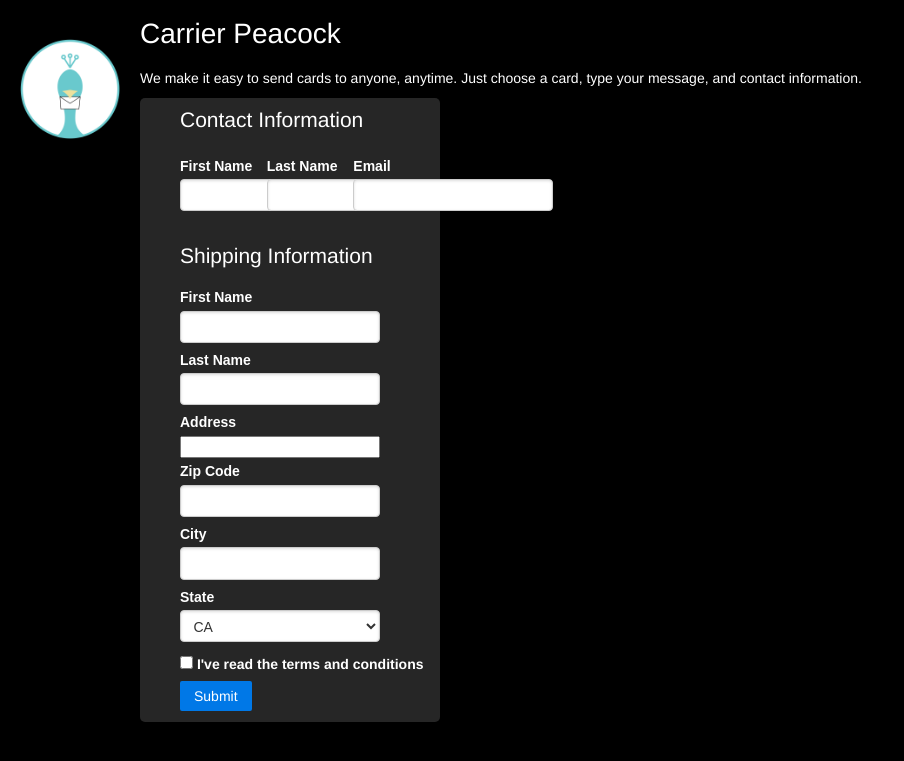
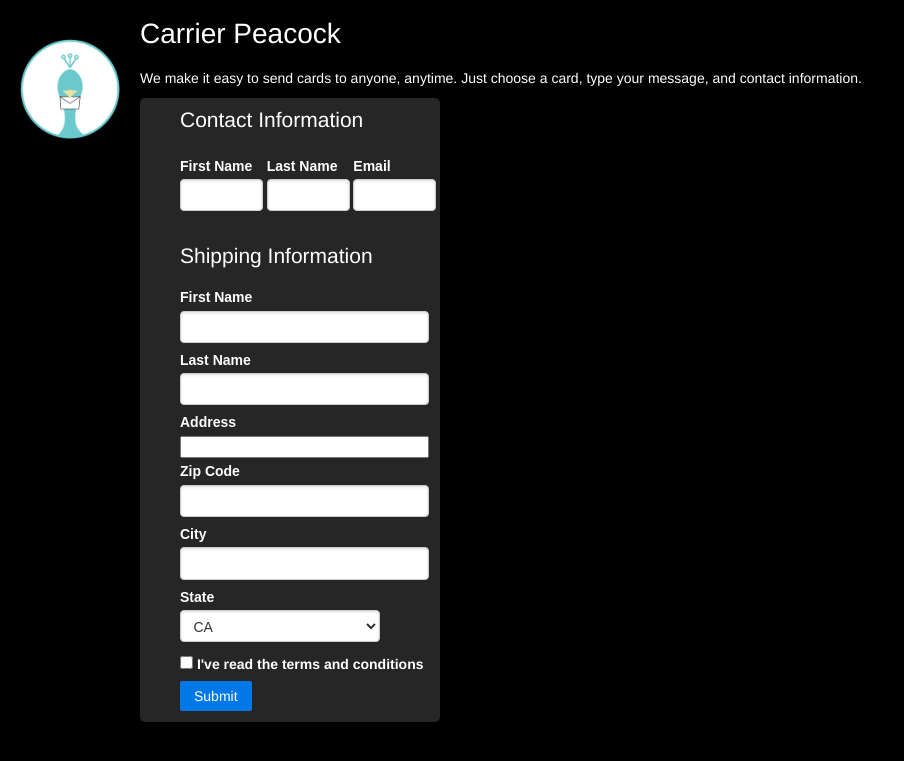
Before and after one commit to carrierpeacock/carrierpeacock.github.io, a PHP site: page / in a window 1280 px wide. Shown: the top 761 px of the page, without its empty margins (0-904 px from the left). Run offline with PHP 8.4, Linux system fonts and the light colour scheme; some libraries are stand-ins or nearby versions.

Commit message:
readd index.html

```diff
--- a/css/style.css
+++ b/css/style.css
@@ -31,7 +31,7 @@ label {
     width: 200px;
 }
 #info input:not(#terms) {
-    width: 200px;
+    /*width: 200px;*/
 }
 form#info {
     padding-left: 40px;
```
